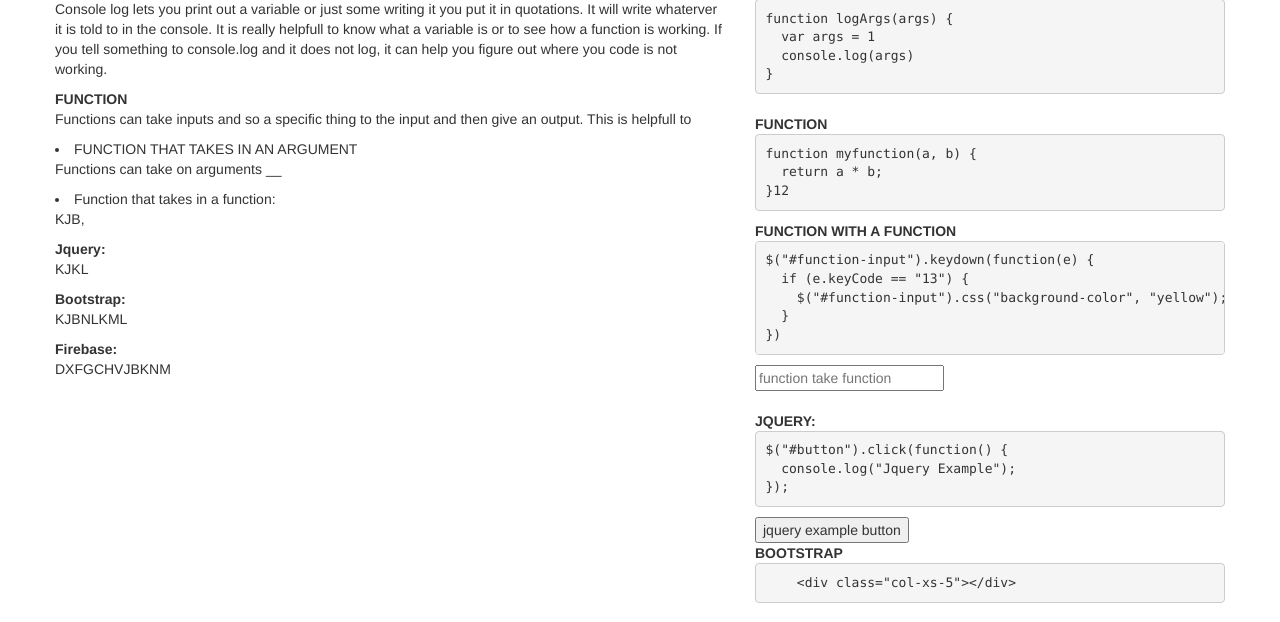
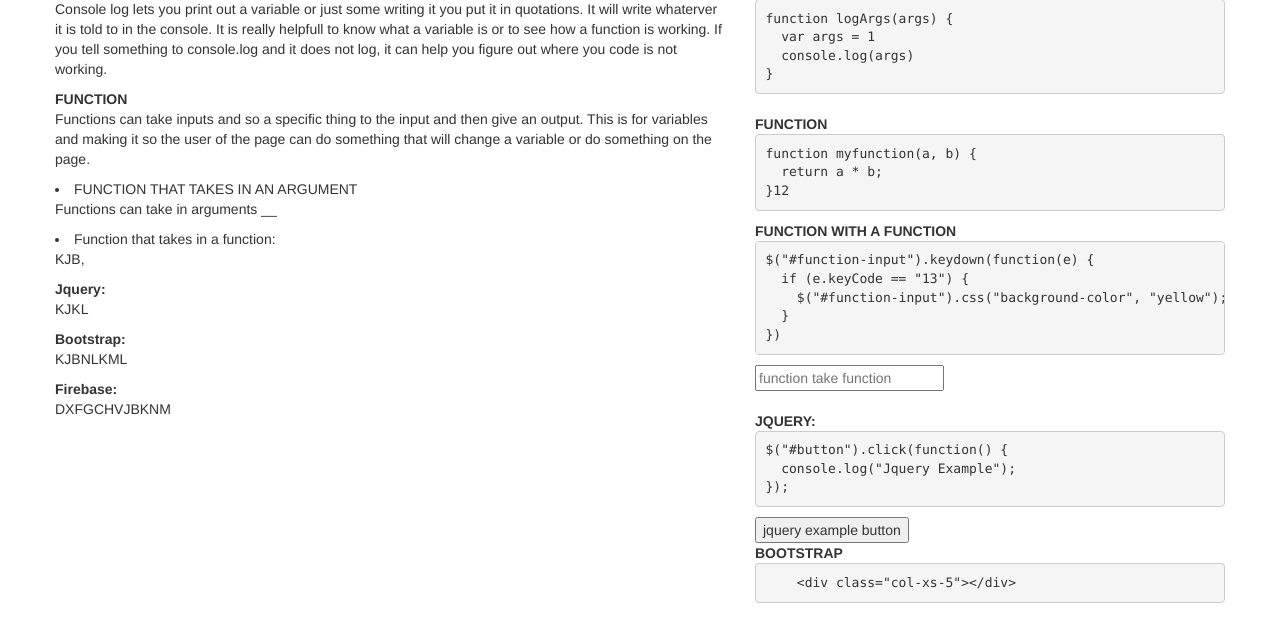
Before and after one commit to graholm/whatihavelearned, a plain HTML site: page -KWcugSDKCLw7awlQ110/index.html in a window 1280 px wide. Shown: the part 147-769 px from the top of the page. Drawn offline with nearby package versions, Linux system fonts and the light colour scheme; no server answers.

Commit message:
Classadoo autocommit

```diff
--- a/-KWcugSDKCLw7awlQ110/index.html
+++ b/-KWcugSDKCLw7awlQ110/index.html
@@ -29,13 +29,13 @@
 
             <b>FUNCTION</b>
             <p>
-              Functions can take inputs and so a specific thing to the input and then give an output. This is helpfull to
+              Functions can take inputs and so a specific thing to the input and then give an output. This is for variables and making it so the user of the page can do something that will change a variable or do something on the page.
 
 
             </p>
             <li>FUNCTION THAT TAKES IN AN ARGUMENT</li>
             <p>
-              Functions can take on arguments __
+              Functions can take in arguments __
             </p>
             <li>Function that takes in a function:</li><p>
            KJB,
```
